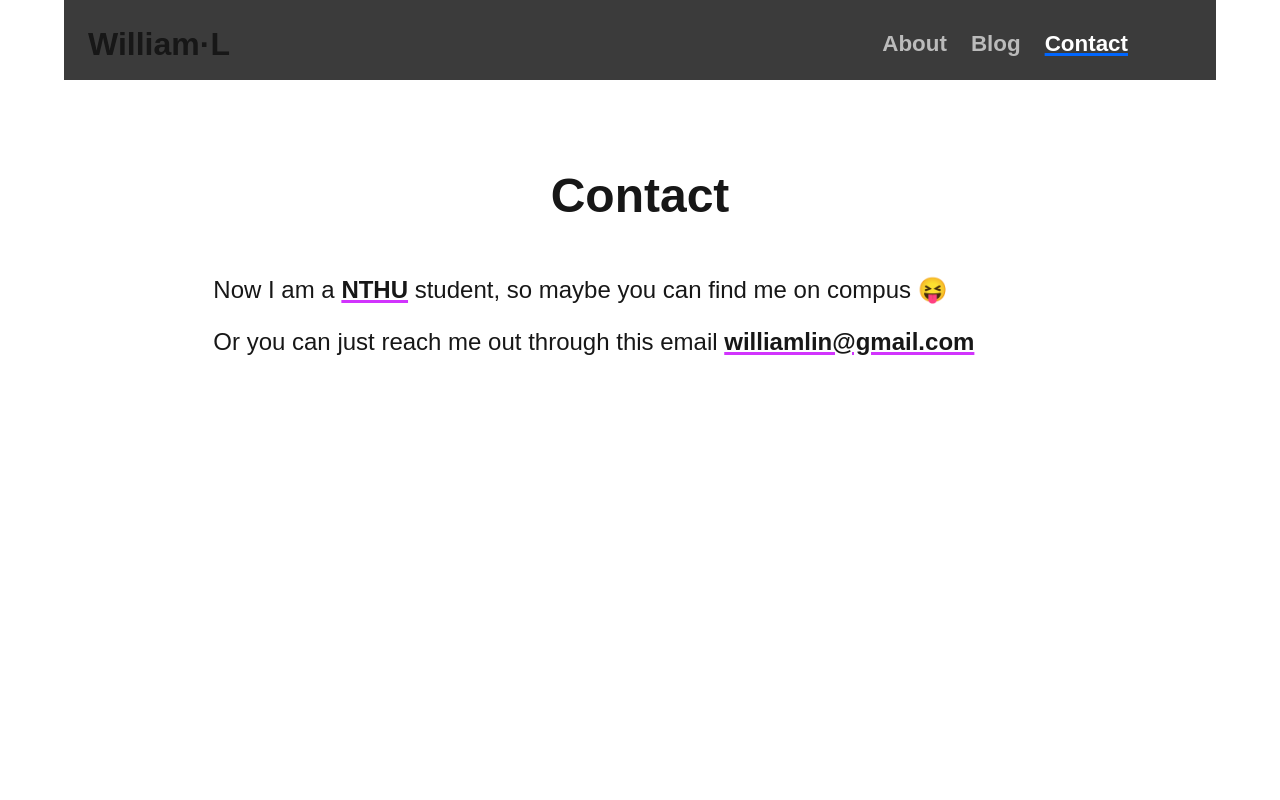
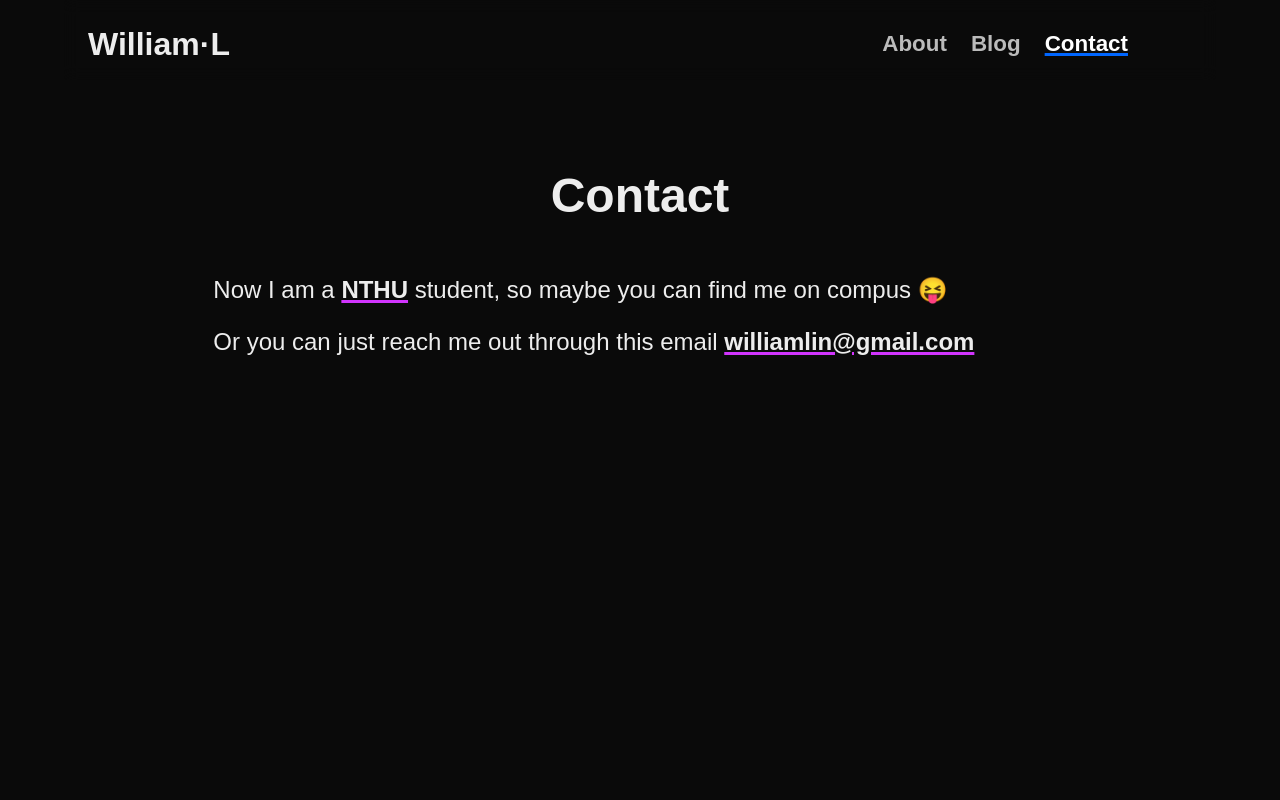
Before and after one commit to JWBlackHole/mywebsite, a Next.js app: page /contact in a window 1280 px wide. Shown: the top 800 px of the page. Built offline with nearby package versions, Linux system fonts and the light colour scheme; some icons are missing.

Commit message:
dark mode

```diff
--- a/src/app/contact/page.tsx
+++ b/src/app/contact/page.tsx
@@ -9,7 +9,7 @@ export default function Page(){
             </div>
             <div className="flex flex-col gap2 sm:gap-4">
                 <RegularText>Now I am a <HL>NTHU</HL> student, so maybe you can find me on compus &#128541;</RegularText>
-                <RegularText>Or you can just reach me out through this email <Link href="mailto:10williamlin@gmail.com"><HL>williamlin@gmail.com</HL></Link></RegularText>
+                <RegularText>Or you can just reach me out through this email <Link href="mailto:10williamlin0208@gmail.com"><HL>williamlin@gmail.com</HL></Link></RegularText>
             </div>
         </div>
     );
--- a/src/app/globals.css
+++ b/src/app/globals.css
@@ -3,8 +3,8 @@
 @tailwind utilities;
 
 :root {
-  --background: #ffffff;
-  --foreground: #171717;
+  --background: #0a0a0a;
+  --foreground: #ededed;
 
   --primary: #171717;
   --secondary: rgba(88, 88, 88, 0.4);
```
